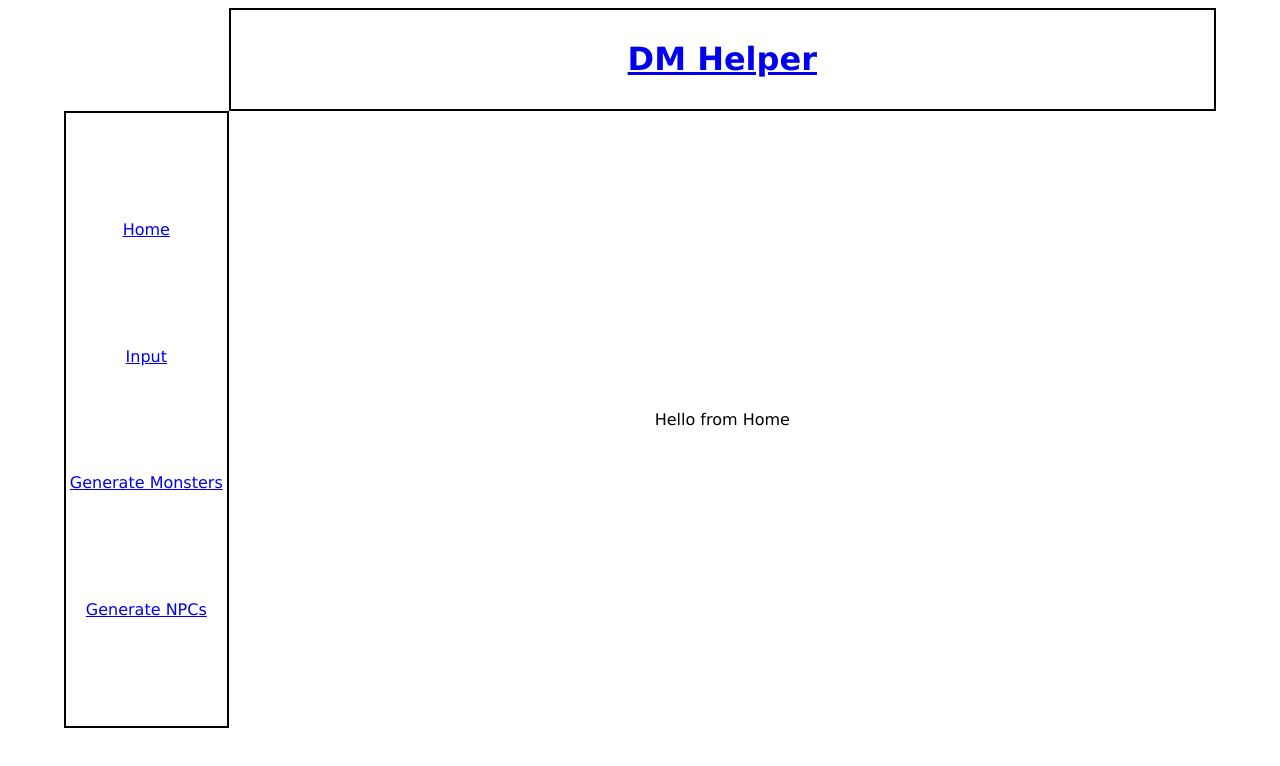
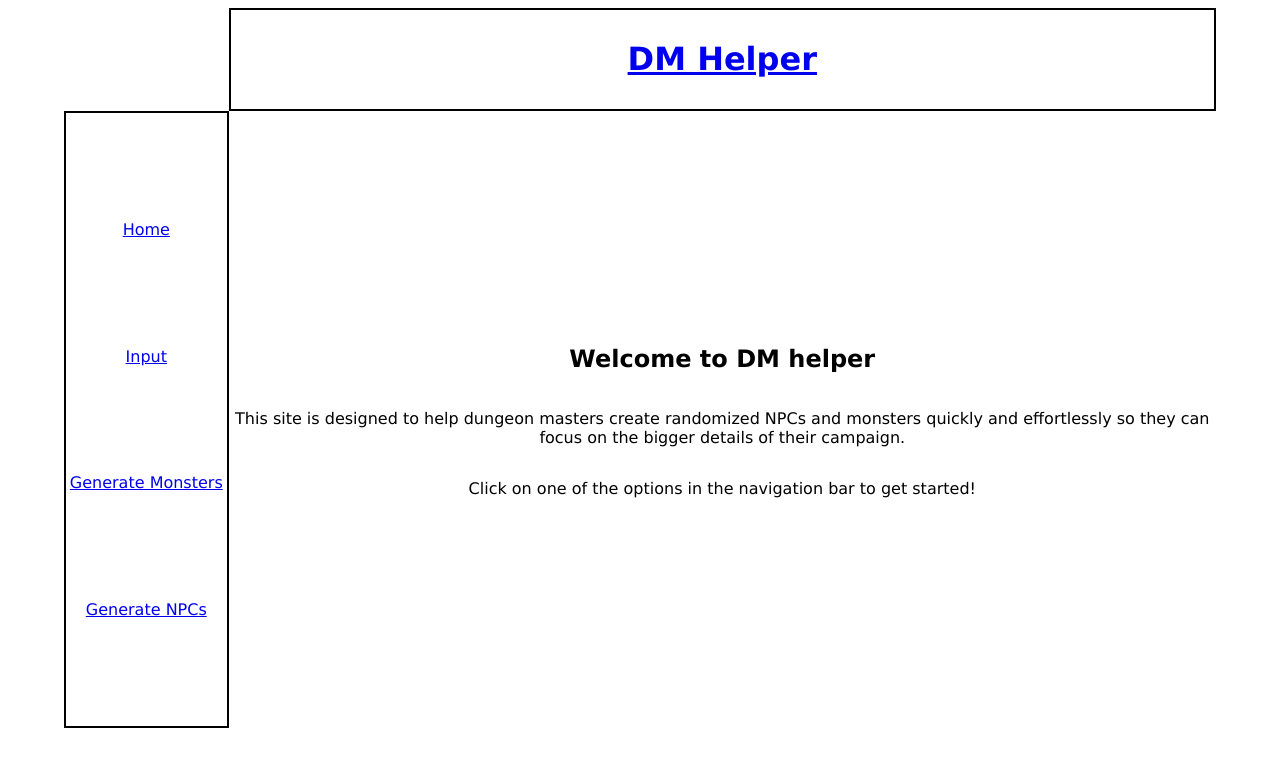
Before and after one commit to acourney/dm_helper, a React (Create React App) app: page / in a window 1280 px wide. Shown: the top 766 px of the page. Built offline with nearby package versions, Linux system fonts and the light colour scheme.

Commit message:
add description of site in homepage

```diff
--- a/src/App.css
+++ b/src/App.css
@@ -46,6 +46,13 @@ header {
 .routes {
   grid-column: 2 / span 3;
   grid-row: 2 / span 3;
+}
+
+.homepage {
+  display: flex;
+  flex-direction: column;
+  justify-content: center;
+  align-items: center;
 }
 
 main {
--- a/src/components/Home/Home.js
+++ b/src/components/Home/Home.js
@@ -2,8 +2,14 @@ import React from "react";
 
 function Home(props) {
   return (
-    <main>
-      <p>Hello from Home</p>
+    <main className="homepage">
+      <h2>Welcome to DM helper</h2>
+      <p>
+        This site is designed to help dungeon masters create randomized NPCs and
+        monsters quickly and effortlessly so they can focus on the bigger
+        details of their campaign.
+      </p>
+      <p>Click on one of the options in the navigation bar to get started!</p>
     </main>
   );
 }
```
